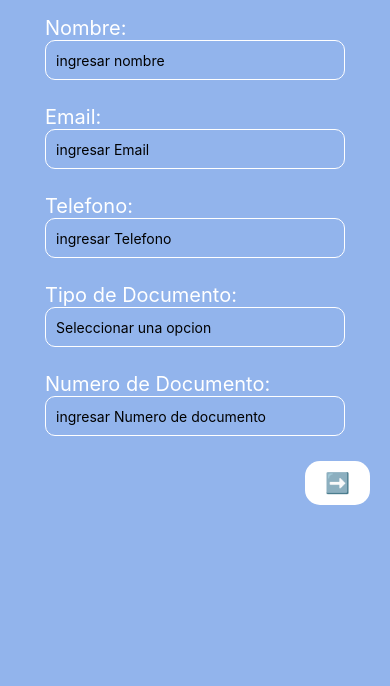
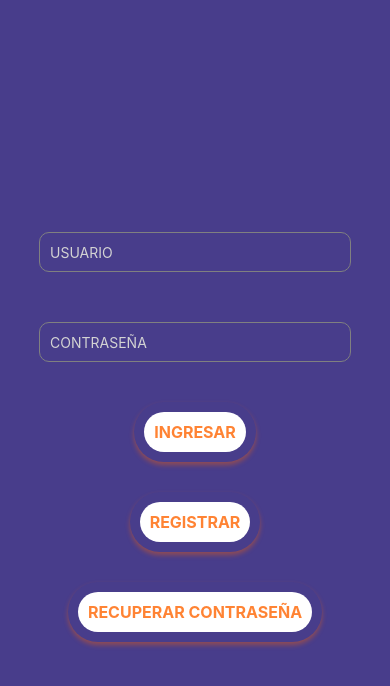
Before and after one commit to AlexKsas/Parners-bar-Solutions, a React Native app in the folder Aplicacion/Events_bar/: screen / in a window 390 px wide. Shown: the top 686 px of the page. Built offline with nearby package versions, Linux system fonts and the light colour scheme.

Commit message:
Cambio 22Oct

```diff
--- a/Aplicacion/Events_bar/package.json
+++ b/Aplicacion/Events_bar/package.json
@@ -10,12 +10,13 @@
     "test": "jest"
   },
   "dependencies": {
+    "@react-navigation/native-stack": "^6.9.14",
     "axios": "^1.5.1",
     "react": "18.2.0",
     "react-native": "0.72.4",
-    "react-native-vector-icons": "^10.0.0",
     "react-native-safe-area-context": "^4.7.2",
-    "react-native-screens": "^3.25.0"
+    "react-native-screens": "^3.25.0",
+    "react-native-vector-icons": "^10.0.0"
   },
   "devDependencies": {
     "@babel/core": "^7.20.0",
--- a/Aplicacion/Events_bar/src/App.tsx
+++ b/Aplicacion/Events_bar/src/App.tsx
@@ -12,7 +12,7 @@ function App() {
   return (
     <NavigationContainer>
       <Stack.Navigator>
-        <Stack.Screen name="registra" component={Register} options={{ headerShown: false }}/>
+        <Stack.Screen name="registra" component={Login} options={{ headerShown: false }}/>
       </Stack.Navigator>
   </NavigationContainer>
 
```
Also changed, not shown: 1 other file (tests, documents, lock files or other folders).
